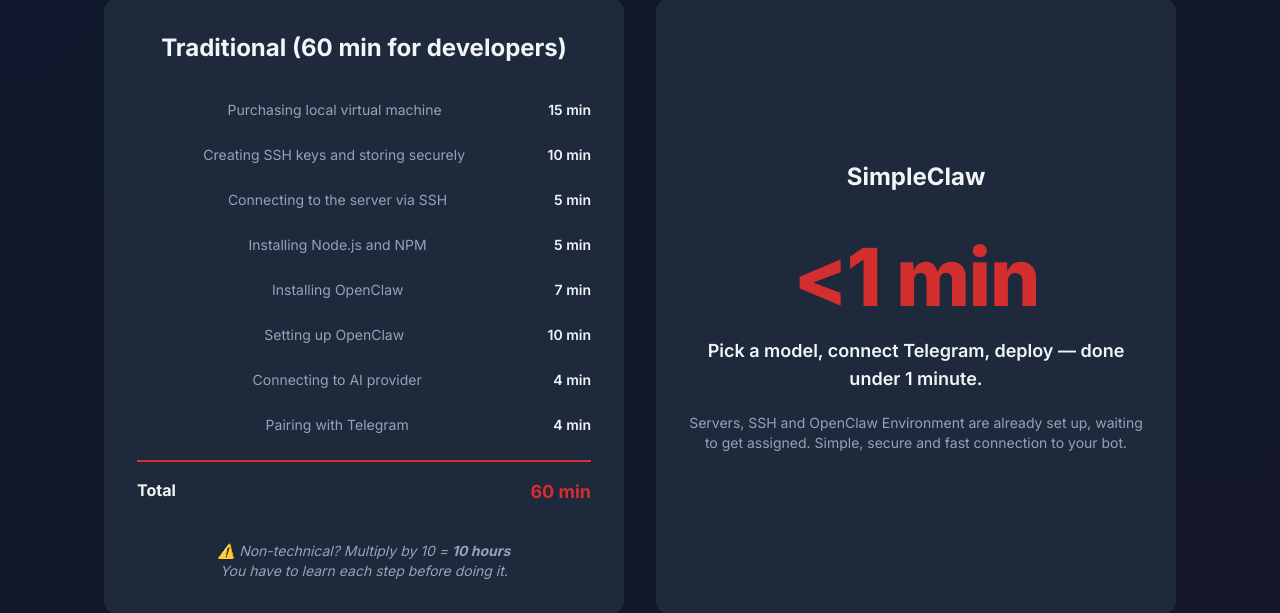
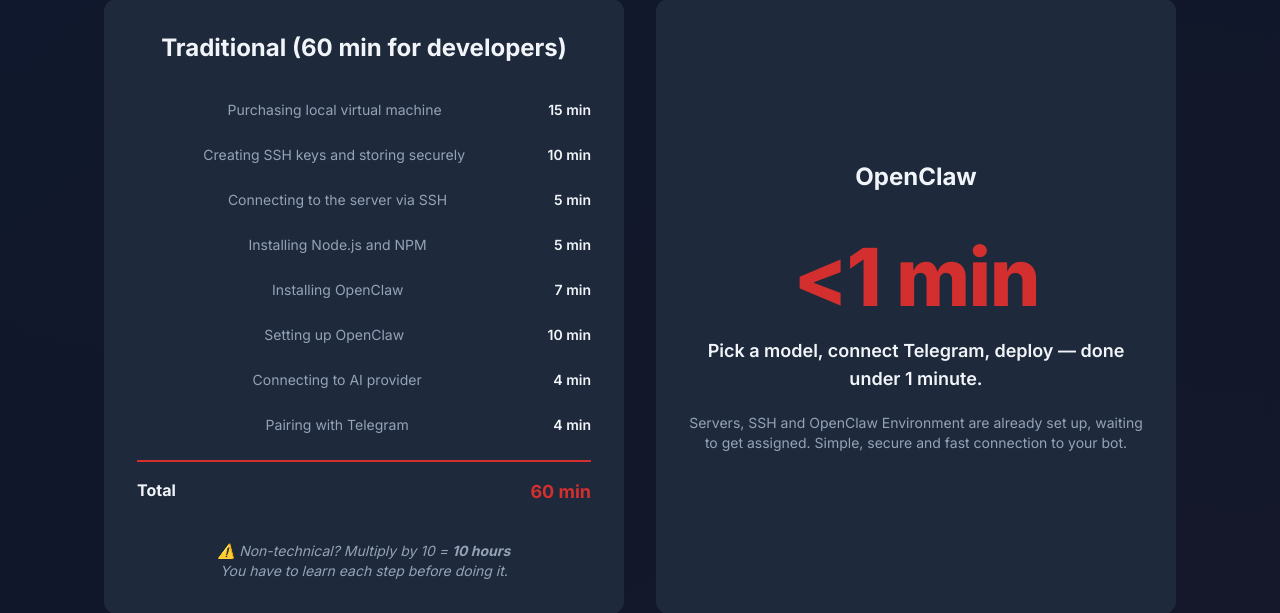
Before and after one commit to pratie/openclaw-saas, a Flask app: page / in a window 1280 px wide. Shown: the part 1989-2602 px from the top of the page. Run offline with Flask 3, Linux system fonts and the light colour scheme.

Commit message:
Fix brand name: SimpleClaw → OpenClaw in comparison section

```diff
--- a/templates/index.html
+++ b/templates/index.html
@@ -189,7 +189,7 @@
                     <p class="comparison-note">⚠️ Non-technical? Multiply by 10 = <strong>10 hours</strong><br>You have to learn each step before doing it.</p>
                 </div>
                 <div class="comparison-column simpleclaw">
-                    <h3 class="column-title">SimpleClaw</h3>
+                    <h3 class="column-title">OpenClaw</h3>
                     <div class="simple-time">&lt;1 min</div>
                     <p class="simple-description">Pick a model, connect Telegram, deploy — done under 1 minute.</p>
                     <p class="simple-explanation">Servers, SSH and OpenClaw Environment are already set up, waiting to get assigned. Simple, secure and fast connection to your bot.</p>
```
